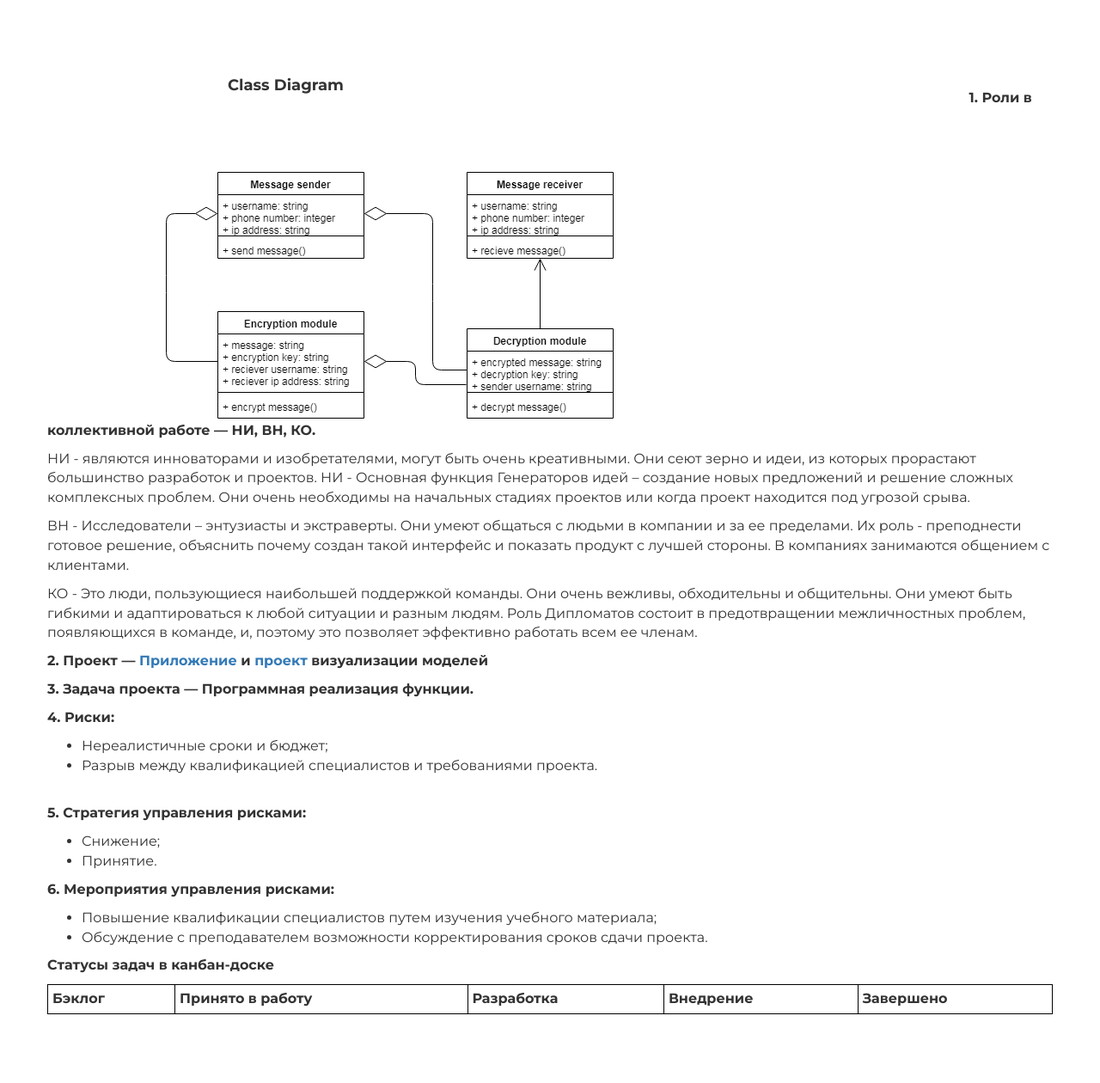
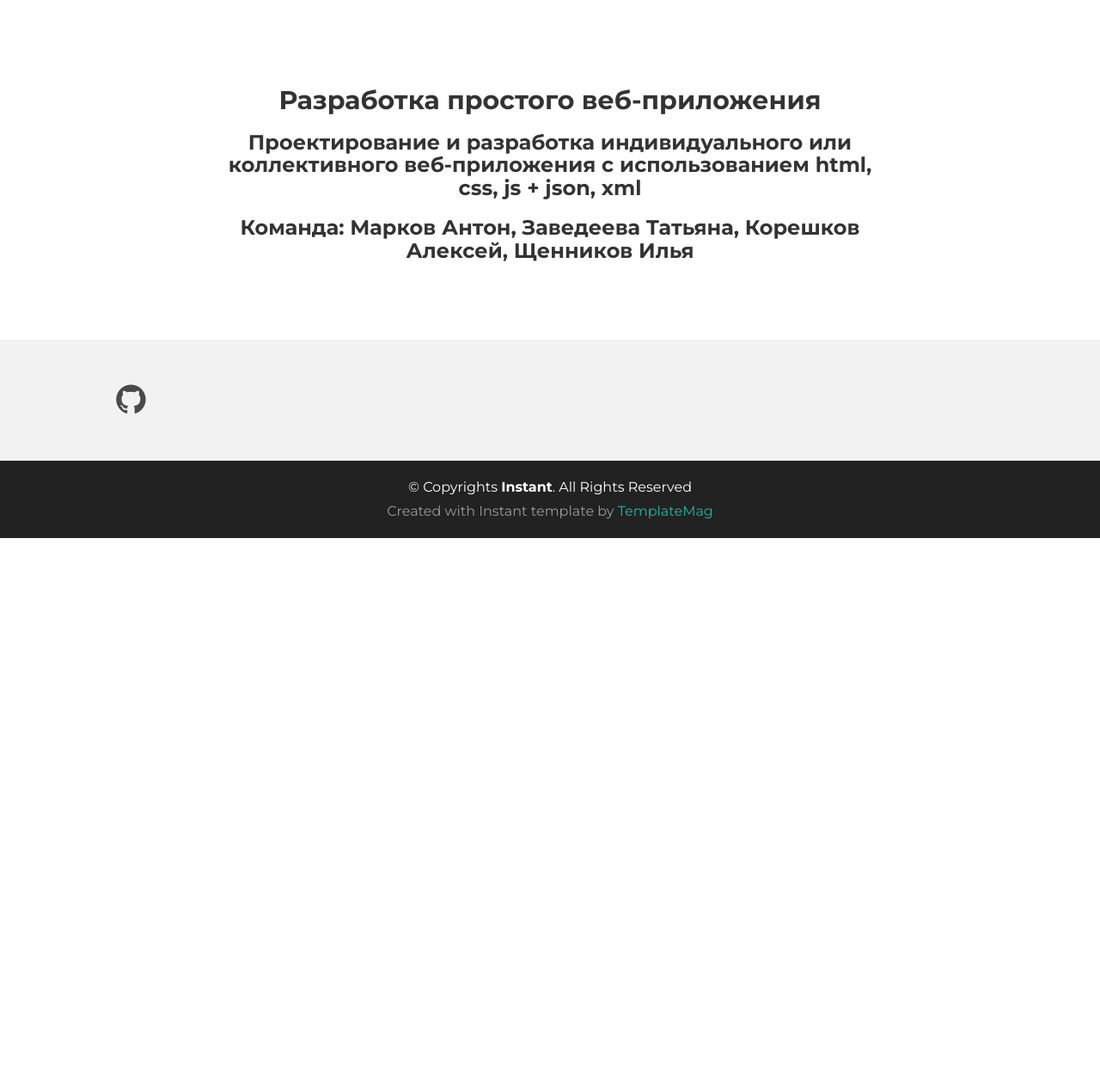
Before and after one commit to egoistos/egoistos.github.io, a plain HTML site: page lab2.html in a window 1280 px wide. Shown: the part 580-1840 px from the top of the page at 86% size. After the commit the page ends 1206 px from the top, so only its background shows below. Drawn offline with Linux system fonts and the light colour scheme.

Commit message:
Update lab2.html

```diff
--- a/lab2.html
+++ b/lab2.html
@@ -81,53 +81,12 @@ th, td {
   <div class="container">
     <div class="row mt mb">
       <div class="col-lg-8 col-lg-offset-2">
-        <h4>Class Diagram</h4>
+        <h2 align="center">Разработка простого веб-приложения</h4>
+	   <h3 align="center">Проектирование и разработка индивидуального или коллективного веб-приложения с использованием html, css, js + json, xml</h3>
+	      <h3 align="center">Команда: Марков Антон, Заведеева Татьяна, Корешков Алексей, Щенников Илья</h3>
       </div>
-      <div class="col-lg-10 col-lg-offset-1 mt">
-        <img class="img-responsive" src="img/ClassDiagram.png">
+        </div>
       </div>
-	  <br>
-	  <p align="left"><b>1. Роли в коллективной работе — НИ, ВН, КО.</b></p>
-	  <p align="left">НИ - являются инноваторами и изобретателями, могут быть очень креативными. Они сеют зерно и идеи, из которых прорастают большинство разработок и проектов. НИ - Основная функция Генераторов идей – создание новых предложений и решение сложных комплексных проблем. Они очень необходимы на начальных стадиях проектов или когда проект находится под угрозой срыва.</p>
-	  <p align="left">ВН - Исследователи – энтузиасты и экстраверты. Они умеют общаться с людьми в компании и за ее пределами. Их роль - преподнести готовое решение, объяснить почему создан такой интерфейс и показать продукт с лучшей стороны. В компаниях занимаются общением с клиентами.</p>
-	  <p align="left">КО - Это люди, пользующиеся наибольшей поддержкой команды. Они очень вежливы, обходительны и общительны. Они умеют быть гибкими и адаптироваться к любой ситуации и разным людям. Роль Дипломатов состоит в предотвращении межличностных проблем, появляющихся в команде, и, поэтому это позволяет эффективно работать всем ее членам.</p>
-
-	  <p align="left"><b>2. Проект — <a href="https://github.com/stankin/oop-app/tree/master">Приложение</a> и <a href="https://github.com/stankin/oop-app/projects/1">проект</a> визуализации моделей</b></p>
-
-	  <p align="left"><b>3. Задача проекта — Программная реализация функции.</b></p>
-
-	  <p align="left"><b>4. Риски:</b></p>
-	  <ul>
-	  <li align="left">Нереалистичные сроки и бюджет;</li>
-	  <li align="left">Разрыв между квалификацией специалистов и требованиями проекта.</li>
-	  </ul>
-
-	  <br>
-
-	  <p align="left"><b>5. Стратегия управления рисками:</b></p>
-	  <ul>
-	  <li align="left">Снижение;</li>
-	  <li align="left">Принятие.</li>
-	  </ul>
-
-	  <p align="left"><b>6. Мероприятия управления рисками:</b></p>
-	  <ul>
-	  <li align="left">Повышение квалификации специалистов путем изучения учебного материала;</li>
-	  <li align="left">Обсуждение с преподавателем возможности корректирования сроков сдачи проекта.</li>
-	  </ul>
-
-	  <p align="left"><b>Статусы задач в канбан-доске</b></p>
-	  <table style="width:100%">
-	   <tr>
-	    <th>Бэклог</th>
-	    <th>Принято в работу</th>
-	    <th>Разработка</th>
-		<th>Внедрение</th>
-		<th>Завершено</th>
-	   </tr>
-      </table>
-
-  </div>
 
   <div id="social">
     <div class="container">
```
